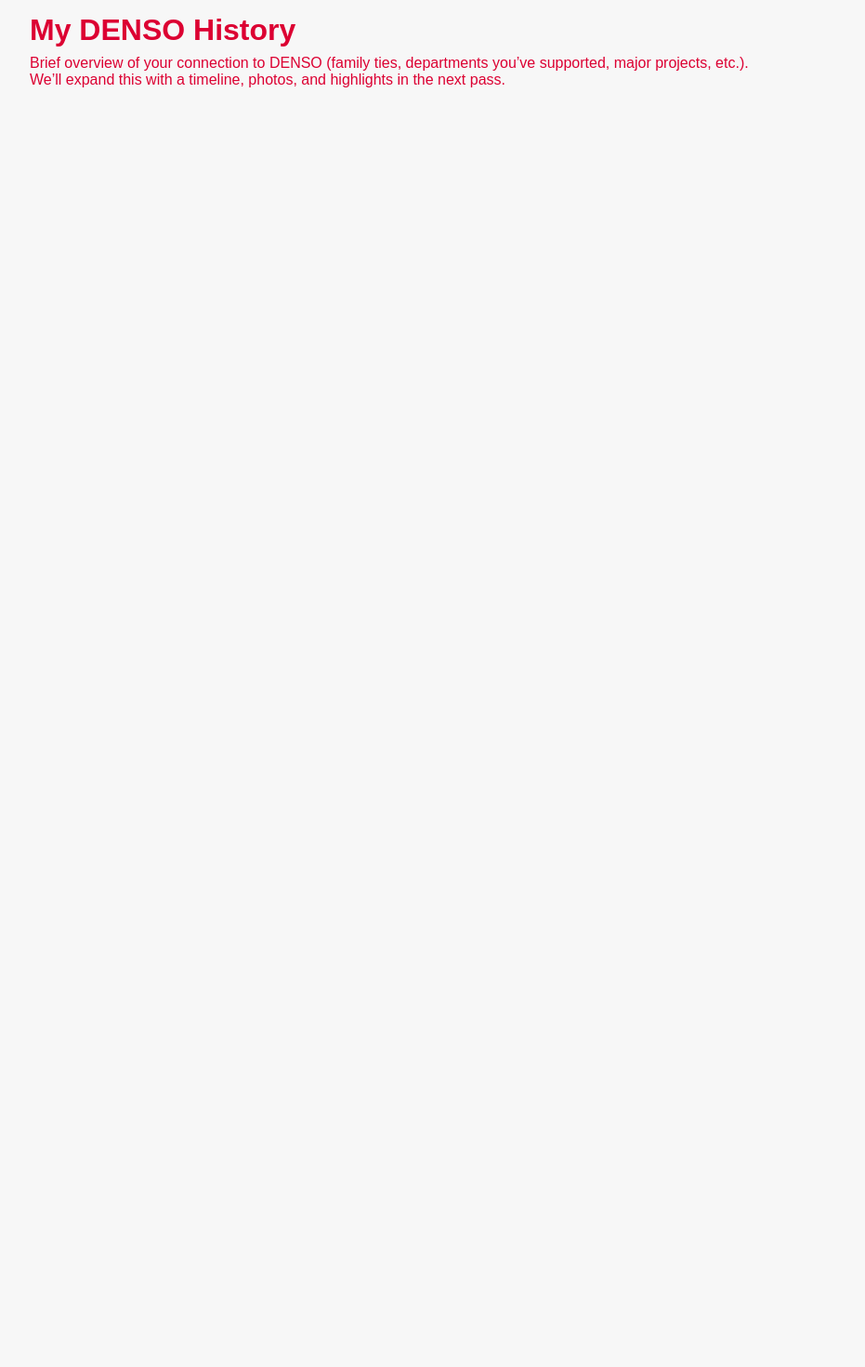
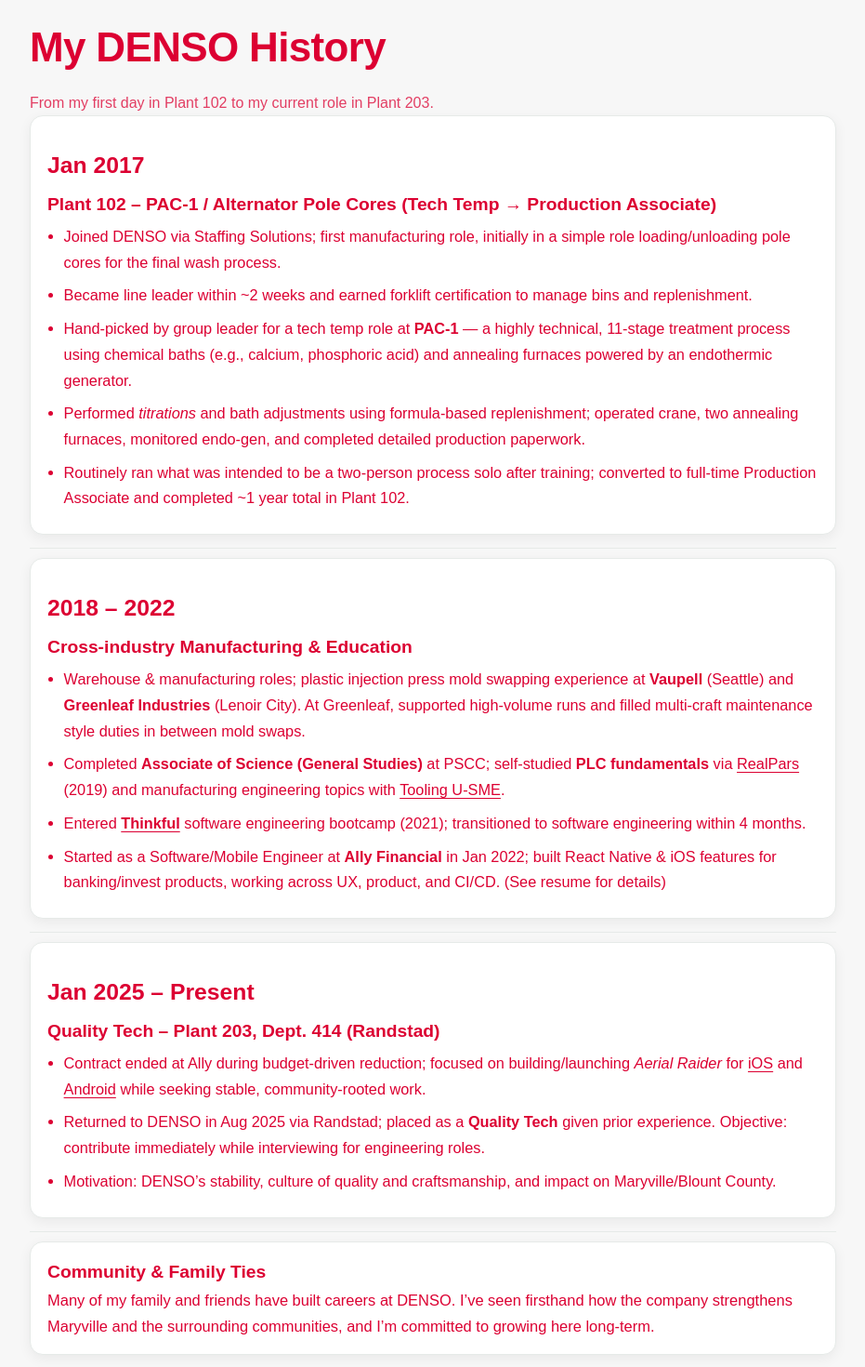
Before and after one commit to iGFarr/DensoHireMe, a React (Vite) app: page / in a window 1280 px wide. Shown: the part 80-1550 px from the top of the page at 93% size, without its empty margins (174-1105 px from the left). Before the commit the page ends 800 px from the top, so only its background shows below. Built offline with nearby package versions, Linux system fonts and the light colour scheme.

Commit message:
filled out content for home page and added my actual resume to download resume page

```diff
--- a/src/components/pages/DownloadResume.tsx
+++ b/src/components/pages/DownloadResume.tsx
@@ -4,7 +4,7 @@
   <main className="page-content">
     <h1>Download Resume</h1>
     <p>You can grab a PDF copy of my resume below.</p>
-    <a className="download-btn" href="/resume.pdf" download>
+    <a className="download-btn" href="/IFarrDensoResume.pdf" download>
       Download PDF
     </a>
     <p className="muted mt-1">
--- a/src/components/pages/MyDensoHistory.tsx
+++ b/src/components/pages/MyDensoHistory.tsx
@@ -2,15 +2,174 @@
 
 const MyDensoHistory: React.FC = () => (
   <main className="page-content">
-    <h1>My DENSO History</h1>
-    <p>
-      Brief overview of your connection to DENSO (family ties, departments
-      you’ve supported, major projects, etc.).
-    </p>
-    <p>
-      We’ll expand this with a timeline, photos, and highlights in the next
-      pass.
-    </p>
+    <header className="section-header">
+      <h1>My DENSO History</h1>
+      <p className="muted">
+        From my first day in Plant 102 to my current role in Plant 203.
+      </p>
+    </header>
+
+    <section aria-label="Career timeline" className="timeline">
+      {/* 2017 */}
+      <article className="tl-item">
+        <div className="tl-marker" aria-hidden="true" />
+        <div className="tl-card">
+          <h2>Jan 2017</h2>
+          <h3 className="tl-title">
+            Plant 102 – PAC‑1 / Alternator Pole Cores (Tech Temp → Production
+            Associate)
+          </h3>
+          <ul className="tl-points">
+            <li>
+              Joined DENSO via Staffing Solutions; first manufacturing role,
+              initially in a simple role loading/unloading pole cores for the
+              final wash process.
+            </li>
+            <li>
+              Became line leader within ~2 weeks and earned forklift
+              certification to manage bins and replenishment.
+            </li>
+            <li>
+              Hand-picked by group leader for a tech temp role at{" "}
+              <strong>PAC‑1</strong> — a highly technical, 11‑stage treatment
+              process using chemical baths (e.g., calcium, phosphoric acid) and
+              annealing furnaces powered by an endothermic generator.
+            </li>
+            <li>
+              Performed <em>titrations</em> and bath adjustments using
+              formula‑based replenishment; operated crane, two annealing
+              furnaces, monitored endo‑gen, and completed detailed production
+              paperwork.
+            </li>
+            <li>
+              Routinely ran what was intended to be a two‑person process solo
+              after training; converted to full‑time Production Associate and
+              completed ~1 year total in Plant 102.
+            </li>
+          </ul>
+        </div>
+      </article>
+      <hr></hr>
+
+      {/* 2018–2022 */}
+      <article className="tl-item">
+        <div className="tl-marker" aria-hidden="true" />
+        <div className="tl-card">
+          <h2>2018 – 2022</h2>
+
+          <h3 className="tl-title">Cross‑industry Manufacturing & Education</h3>
+          <ul className="tl-points">
+            <li>
+              Warehouse & manufacturing roles; plastic injection press mold
+              swapping experience at <strong>Vaupell</strong> (Seattle) and{" "}
+              <strong>Greenleaf Industries</strong> (Lenoir City). At Greenleaf,
+              supported high‑volume runs and filled multi‑craft maintenance
+              style duties in between mold swaps.
+            </li>
+            <li>
+              Completed <strong>Associate of Science (General Studies)</strong>{" "}
+              at PSCC; self‑studied <strong>PLC fundamentals</strong> via{" "}
+              <a
+                className="ext-link"
+                href="https://realpars.com"
+                target="_blank"
+                rel="noopener noreferrer"
+              >
+                RealPars
+              </a>{" "}
+              (2019) and manufacturing engineering topics with{" "}
+              <a
+                className="ext-link"
+                href="https://www.toolingu.com/"
+                target="_blank"
+                rel="noopener noreferrer"
+              >
+                Tooling U‑SME
+              </a>
+              .
+            </li>
+            <li>
+              Entered{" "}
+              <a
+                className="ext-link"
+                href="https://www.thinkful.com/"
+                target="_blank"
+                rel="noopener noreferrer"
+              >
+                <strong>Thinkful</strong>
+              </a>{" "}
+              software engineering bootcamp (2021); transitioned to software
+              engineering within 4 months.
+            </li>
+            <li>
+              Started as a Software/Mobile Engineer at{" "}
+              <strong>Ally Financial</strong> in Jan 2022; built React Native &
+              iOS features for banking/invest products, working across UX,
+              product, and CI/CD.
+              <span className="resume-cite"> (See resume for details) </span>
+            </li>
+          </ul>
+        </div>
+      </article>
+      <hr></hr>
+
+      {/* 2025 – Present */}
+      <article className="tl-item">
+        <div className="tl-marker" aria-hidden="true" />
+        <div className="tl-card">
+          <h2>Jan 2025 – Present</h2>
+          <h3 className="tl-title">
+            Quality Tech – Plant 203, Dept. 414 (Randstad)
+          </h3>
+          <ul className="tl-points">
+            <li>
+              Contract ended at Ally during budget‑driven reduction; focused on
+              building/launching <em>Aerial Raider</em> for{" "}
+              <a
+                className="ext-link"
+                href="https://apps.apple.com/us/search?term=aerial%20raider"
+                target="_blank"
+                rel="noopener noreferrer"
+              >
+                iOS
+              </a>{" "}
+              and{" "}
+              <a
+                className="ext-link"
+                href="https://play.google.com/store/search?q=aerial%20raider&c=apps"
+                target="_blank"
+                rel="noopener noreferrer"
+              >
+                Android
+              </a>{" "}
+              while seeking stable, community‑rooted work.
+            </li>
+            <li>
+              Returned to DENSO in Aug 2025 via Randstad; placed as a{" "}
+              <strong>Quality Tech</strong> given prior experience. Objective:
+              contribute immediately while interviewing for engineering roles.
+            </li>
+            <li>
+              Motivation: DENSO’s stability, culture of quality and
+              craftsmanship, and impact on Maryville/Blount County.
+            </li>
+          </ul>
+        </div>
+      </article>
+      <hr></hr>
+      {/* Community connection */}
+      <article className="tl-item tl-item--note">
+        <div className="tl-marker" aria-hidden="true" />
+        <div className="tl-card">
+          <h3 className="tl-note">Community & Family Ties</h3>
+          <p>
+            Many of my family and friends have built careers at DENSO. I’ve seen
+            firsthand how the company strengthens Maryville and the surrounding
+            communities, and I’m committed to growing here long‑term.
+          </p>
+        </div>
+      </article>
+    </section>
   </main>
 );
 
--- a/src/index.css
+++ b/src/index.css
@@ -228,3 +228,71 @@
 .navbar.is-open .brand__title {
   color: #000;
 }
+
+/* --- Readability & link polish for timeline cards --- */
+.section-header h1 {
+  font-size: clamp(28px, 5vw, 44px);
+  letter-spacing: -0.015em;
+}
+.section-header .muted {
+  font-size: 1rem;
+}
+
+.timeline .tl-card {
+  background: #fff;
+  border: 1px solid var(--border);
+  border-radius: var(--radius);
+  box-shadow: var(--shadow-sm);
+  padding: 16px 18px;
+}
+
+.tl-title {
+  font-weight: 800;
+  line-height: 1.35;
+  margin: 0 0 8px;
+}
+
+.tl-date {
+  display: inline-block;
+  margin-right: 10px;
+  background: #000;
+  color: #fff;
+  padding: 4px 10px;
+  border-radius: 999px;
+  font-size: 0.85rem;
+  letter-spacing: 0.02em;
+}
+
+.tl-points {
+  margin: 0;
+  padding-left: 1.1rem;
+}
+.tl-points li {
+  margin: 8px 0;
+  line-height: 1.7;
+  font-size: 1.02rem;
+}
+
+/* External links inside cards */
+.tl-card a.ext-link {
+  color: var(--ink);
+  text-decoration: underline;
+  text-underline-offset: 3px;
+}
+.tl-card a.ext-link:hover {
+  filter: brightness(0.9);
+  text-decoration-thickness: 2px;
+}
+
+/* Visual break before the Community note */
+.timeline hr {
+  border: none;
+  border-top: 1px solid var(--border);
+  margin: 14px 0 10px;
+}
+
+/* Slightly larger base type for page content */
+.page-content {
+  line-height: 1.7;
+  font-size: 1.03rem;
+}
```
Also changed, not shown: 1 other file (tests, documents, lock files or other folders).
